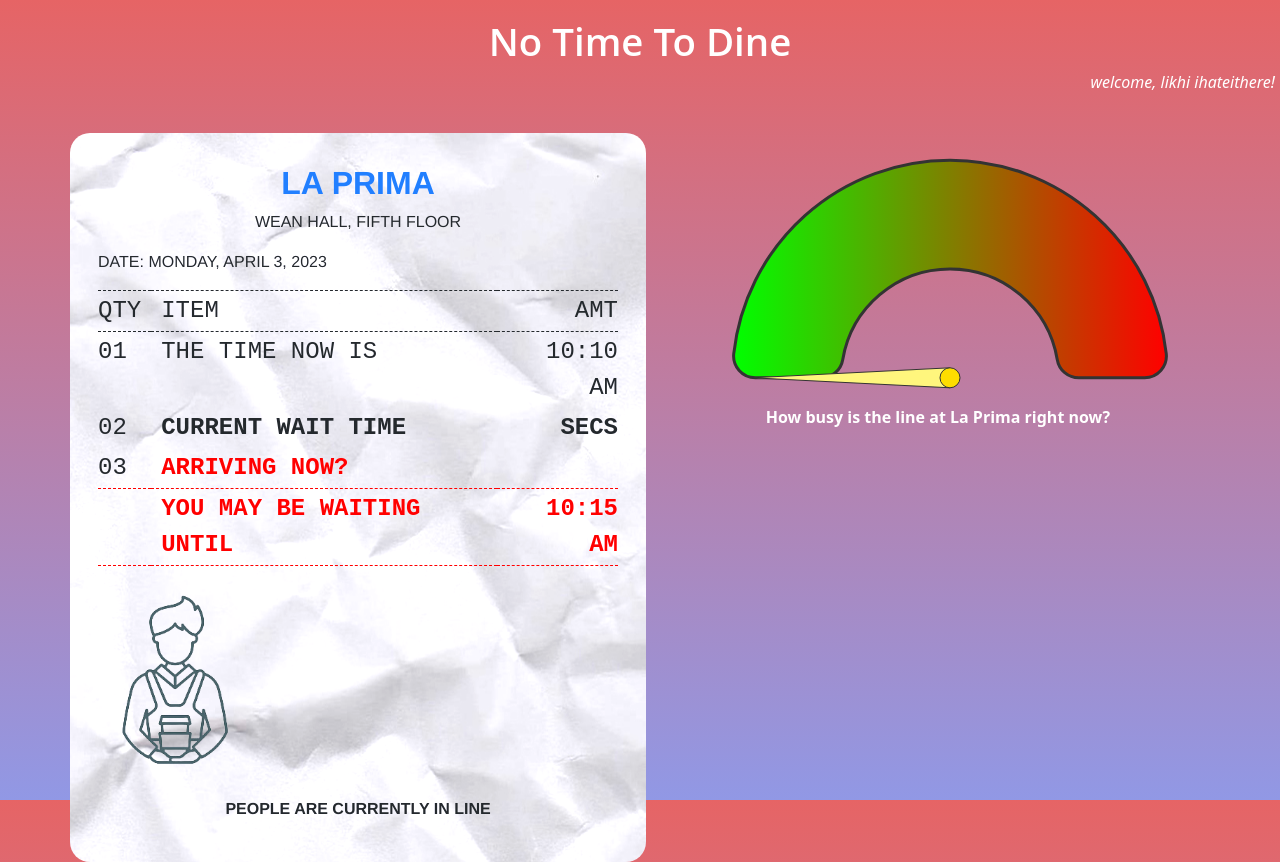
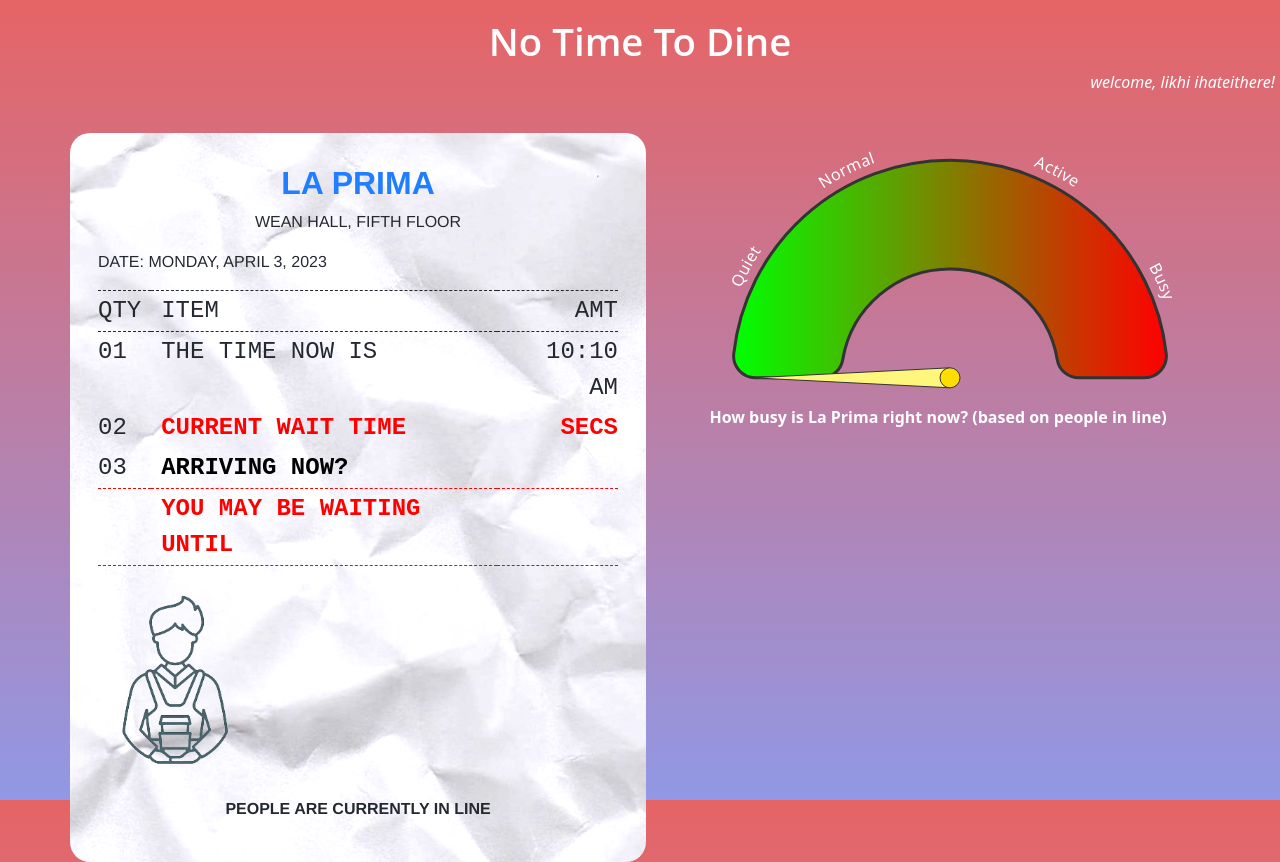
Before and after one commit to santacalculus/notime, a Django app: page /laprima in a window 1280 px wide. Run offline with Django 4.2, Linux system fonts and the light colour scheme; a user stored in the database is signed in; data comes from the database, SQL or seed files in the repository; both versions use the stored data as it was after the commit; some libraries are stand-ins or nearby versions.

Commit message:
made some changes to the speedometer design and to time styling. most important change is made in views.py to have the time being displayed to be the current time

```diff
--- a/notime/static/notime/base.css
+++ b/notime/static/notime/base.css
@@ -132,7 +132,7 @@ td {
 }
 
 #id_final_time {
-    font-size: 1.5rem;
+    font-size: 2rem;
     font-weight: 700;
     color: red;
     border-top: 1px dashed;
--- a/notime/static/notime/base.js
+++ b/notime/static/notime/base.js
@@ -214,11 +214,50 @@ function speedometer() {
         .cornerRadius(radius/10);
 
     svg_semi.append("path")
+    .attr("id","speedo")
     .attr("transform", `translate(${centerx}, ${centery})`)
     .attr("d", arc)
     .attr("fill", "url(#gradient)")
     .attr("stroke", "#333")
     .attr("stroke-width", 3);
+
+    svg_semi.append("text")
+            .attr("dy", -10)
+            .append("textPath")
+            .attr("xlink:href", "#speedo")
+            .style("text-anchor","middle")
+            .attr("startOffset", "10%")
+
+            .text("Quiet")
+            .attr("fill", "white");
+
+    svg_semi.append("text")
+    .attr("dy", -10)
+    .append("textPath")
+    .attr("xlink:href", "#speedo")
+    .style("text-anchor","middle")
+    .attr("startOffset", "21%")
+    .text("Normal")
+    .attr("fill", "white");
+
+    svg_semi.append("text")
+    .attr("dy", -10)
+    .append("textPath")
+    .attr("xlink:href", "#speedo")
+    .style("text-anchor","middle")
+    .attr("startOffset", "38%")
+    .text("Active")
+    .attr("fill", "white");
+
+    svg_semi.append("text")
+    .attr("dy", -10)
+    .append("textPath")
+    .attr("xlink:href", "#speedo")
+    .style("text-anchor","middle")
+    .attr("startOffset", "50%")
+    .text("Busy")
+    .attr("fill", "white");
+
     needle();
 
 }
--- a/notime/templates/notime/laprima.html
+++ b/notime/templates/notime/laprima.html
@@ -31,12 +31,12 @@
                         </tr>
                         <tr>
                             <td class="begin"> 02 </td>
-                            <td class="name" style="font-weight: 700;"> CURRENT WAIT TIME</td>
-                            <td class="length" style="font-weight: 700;"><span id="id_predicted_time" style="font-weight: 700;"></span> secs</td>
+                            <td class="name" style="font-weight: 700; color: red;"> CURRENT WAIT TIME</td>
+                            <td class="length" style="font-weight: 700; color: red;"><span id="id_predicted_time" style="font-weight: 700;"></span> secs</td>
                         </tr>
                         <tr>
                             <td class="begin"> 03 </td>
-                            <td class="name" style="font-weight: 700; color: red;"> ARRIVING NOW?</td>
+                            <td class="name" style="font-weight: 700; color: black;"> ARRIVING NOW?</td>
                             <td class="length"></td>
                         </tr>
                         <tr>
@@ -48,7 +48,7 @@
                             border-top: 1px dashed;
                             border-bottom: 1px dashed;">
                             YOU MAY BE WAITING UNTIL</td>
-                            <td class="length" id="id_final_time"> 10:15 AM </td>
+                            <td class="length" id="id_final_time"> </td>
                         </tr>
                     </tbody>
                 </table>
@@ -71,7 +71,7 @@
             <div class="row" id="id_meter">
 
             </div>
-            <div class="row-2" style="text-align:center; font-weight:700; color: white;">How busy is the line at La Prima right now?</div>
+            <div class="row-2" style="text-align:center; font-weight:700; color: white;">How busy is La Prima right now? (based on people in line)</div>
             <div class="row">
                 <div class="col">
 
--- a/notime/views.py
+++ b/notime/views.py
@@ -116,14 +116,17 @@ def get_num_action(request) :
     wait_data = WaitTime.objects.latest('id').wait_time
     #creation_data = WaitTime.objects.latest('id').creation_time
     creation_data = wait.creation_time
-    wait.creation_time = timezone.now()
+    wait.creation_time = timezone.localtime(timezone.now())
     wait.save()
     final_data = timedelta(seconds=wait_data)+wait.creation_time #converting wait_time seconds to minutes+seconds
     response_data = {}
     response_data['num_people'] = Line.objects.latest('id').num_people
     response_data['max_people'] = Line.objects.latest('id').max_people
     response_data['wait_time'] = wait_data
+
+    print(wait.creation_time)
     response_data['creation_time'] = wait.creation_time.strftime('%H:%M:%S %p')
+    # print(response_data['creation_time'])
     response_data['final_time'] = final_data.strftime('%H:%M:%S %p') #the time at which the wait ends
     #response_data['creation_time'] = WaitTime.objects.latest('id').creation_time
     response_json = json.dumps(response_data)
--- a/webapps/settings.py
+++ b/webapps/settings.py
@@ -106,7 +106,7 @@ AUTH_PASSWORD_VALIDATORS = [
 
 LANGUAGE_CODE = 'en-us'
 
-TIME_ZONE = 'UTC'
+TIME_ZONE = 'America/New_York'
 
 USE_I18N = True
 
```
Also changed, not shown: db.sqlite3.
